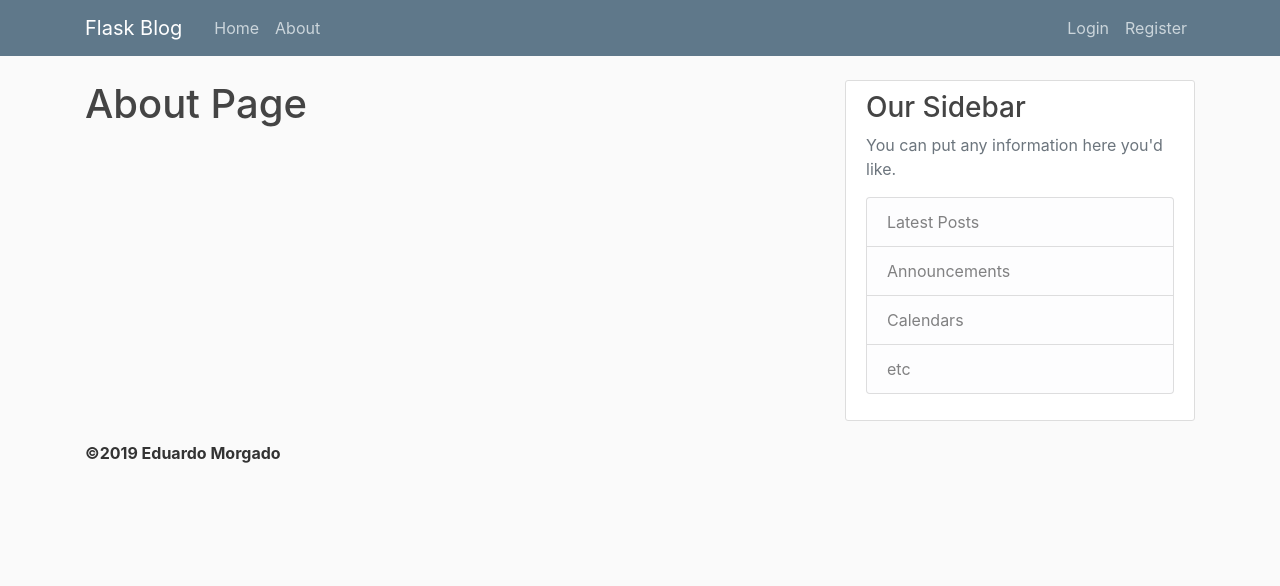
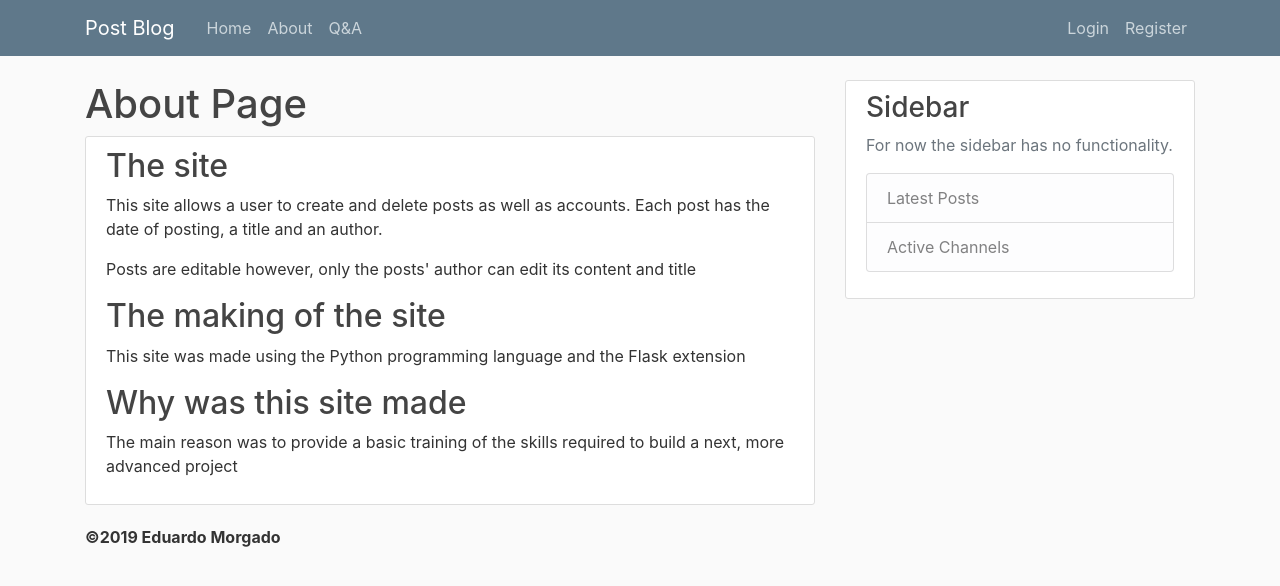
Before and after one commit to eamorgado/PostBlog, a Flask app: page /about in a window 1280 px wide. Shown: the top 586 px of the page. Run offline with Flask 2, Linux system fonts and the light colour scheme; some libraries are stand-ins or nearby versions.

Commit message:
Minor upgrades

```diff
--- a/flaskblog/config.py
+++ b/flaskblog/config.py
@@ -1,6 +1,9 @@
 import os
 
 class Config:
+    '''The SECRET_KEY,SQLALCHEMY_DATABASE_URI,EMAIL_USER and EMAIL_PASS are
+        environment variables
+    '''
     SECRET_KEY = os.environ.get('SECRET_KEY')
     SQLALCHEMY_DATABASE_URI = os.environ.get('SQLALCHEMY_DATABASE_URI')
     MAIL_SERVER = 'smtp.gmail.com'
--- a/flaskblog/main/routes.py
+++ b/flaskblog/main/routes.py
@@ -11,6 +11,11 @@ def home():
     posts = Post.query.order_by(Post.date_posted.desc()).paginate(page=page, per_page=5)
     return render_template('home.html', posts=posts)
 
+
 @main.route("/about")
 def about():
     return render_template('about.html', title='About')
+
+@main.route("/qna")
+def qna():
+    return render_template('QnA.html', title='Q&A')
--- a/flaskblog/posts/routes.py
+++ b/flaskblog/posts/routes.py
@@ -46,6 +46,7 @@ def update_post(post_id):
         form.content.data = post.content
     return render_template('create_post.html', title='Update Post: '+str(post.title), form=form, legend='Update Post')
 
+
 #Delete posts
 @posts.route("/post/<int:post_id>/delete", methods=['POST'])
 @login_required
--- a/flaskblog/templates/about.html
+++ b/flaskblog/templates/about.html
@@ -1,4 +1,21 @@
 {% extends "layout.html" %}
 {% block content %}
-<h1>About Page</h1>
+    <h1>About Page</h1>
+    <article class="media content-section">
+        <div class="media-body">
+            <div>
+                <h2 class="article-title">The site</h2>
+                <p class="article-content">This site allows a user to create and delete posts as well as accounts. Each post has the date of posting, a title and an author.</p>
+                <p class="article-content">Posts are editable however, only the posts' author can edit its content and title</p>
+            </div>
+            <div>
+                <h2 class="article-title">The making of the site</h2>
+                <p class="article-content">This site was made using the Python programming language and the Flask extension</p>
+            </div>
+            <div>
+                <h2 class="article-title">Why was this site made</h2>
+                <p class="article-content">The main reason was to provide a basic training of the skills required to build a next, more advanced project</p>
+            </div>
+        </div>
+    </article>
 {% endblock content%}
--- a/flaskblog/templates/layout.html
+++ b/flaskblog/templates/layout.html
@@ -8,16 +8,16 @@
     <link rel="stylesheet" href="https://maxcdn.bootstrapcdn.com/bootstrap/4.0.0/css/bootstrap.min.css" integrity="sha384-Gn5384xqQ1aoWXA+058RXPxPg6fy4IWvTNh0E263XmFcJlSAwiGgFAW/dAiS6JXm" crossorigin="anonymous">
     <link rel="stylesheet" type="text/css" href="{{ url_for('static', filename='main.css') }}">
     {% if title %}
-        <title>Flask Blog - {{ title }}</title>
+        <title>Post Blog - {{ title }}</title>
     {% else %}
-        <title>Flask Blog</title>
+        <title>Post Blog</title>
     {% endif %}
 </head>
 <body>
     <header class="site-header">
         <nav class="navbar navbar-expand-md navbar-dark bg-steel fixed-top">
             <div class="container">
-                <a class="navbar-brand mr-4" href="/">Flask Blog</a>
+                <a class="navbar-brand mr-4" href="/">Post Blog</a>
                 <button class="navbar-toggler" type="button" data-toggle="collapse" data-target="#navbarToggle" aria-controls="navbarToggle" aria-expanded="false" aria-label="Toggle navigation">
                     <span class="navbar-toggler-icon"></span>
                 </button>
@@ -25,6 +25,7 @@
                     <div class="navbar-nav mr-auto">
                         <a class="nav-item nav-link" href="{{ url_for('main.home') }}">Home</a>
                         <a class="nav-item nav-link" href="{{ url_for('main.about') }}">About</a>
+                        <a class="nav-item nav-link" href="{{ url_for('main.qna') }}">Q&A</a>
                     </div>
                     <!-- Navbar Right Side -->
                     <div class="navbar-nav">
@@ -57,13 +58,11 @@
             </div>
             <div class="col-md-4">
                 <div class="content-section">
-                    <h3>Our Sidebar</h3>
-                    <p class='text-muted'>You can put any information here you'd like.
+                    <h3>Sidebar</h3>
+                    <p class='text-muted'>For now the sidebar has no functionality.
                         <ul class="list-group">
                             <li class="list-group-item list-group-item-light">Latest Posts</li>
-                            <li class="list-group-item list-group-item-light">Announcements</li>
-                            <li class="list-group-item list-group-item-light">Calendars</li>
-                            <li class="list-group-item list-group-item-light">etc</li>
+                            <li class="list-group-item list-group-item-light">Active Channels</li>
                         </ul>
                     </p>
                 </div>
```
Also changed, not shown: flaskblog/models.py (+25 -1 lines), flaskblog/templates/QnA.html (added, +21 -0 lines), flaskblog/users/forms.py (+11 -17 lines), flaskblog/users/routes.py (+35 -2 lines).
